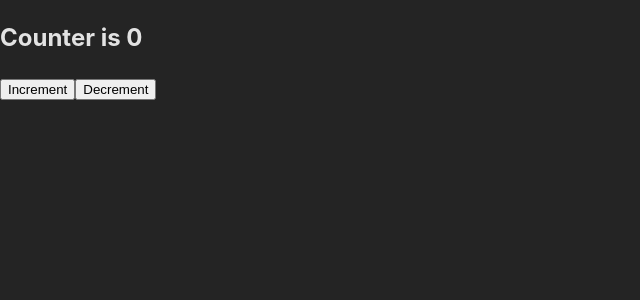
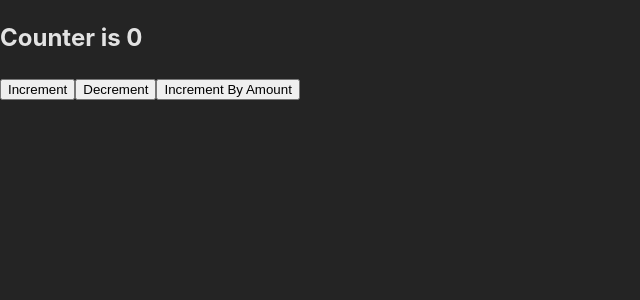
Before and after one commit to GhMamadreza84/Redux-Toolkit-Practice, a React (Vite) app: page / in a window 1280 px wide. Shown: the top 300 px of the page, without its empty margins (0-640 px from the left). Built offline with nearby package versions, Linux system fonts and the light colour scheme.

Commit message:
add button incrementByAmount

```diff
--- a/src/components/Counter.jsx
+++ b/src/components/Counter.jsx
@@ -1,5 +1,5 @@
 import { useSelector, useDispatch } from "react-redux";
-import { selectCounter } from "../features/CounterSlice";
+import { incrementByAmount, selectCounter } from "../features/CounterSlice";
 import { increment, decrement } from "../features/CounterSlice";
 import Store from "../app/Store";
 
@@ -11,6 +11,7 @@ const Counter = () => {
       <h2>Counter is {counter}</h2>
       <button onClick={() => dispatch(increment())}>Increment</button>
       <button onClick={() => dispatch(decrement())}>Decrement</button>
+      <button onClick={() => dispatch(incrementByAmount(2))}>Increment By Amount</button>
     </div>
   );
 };
--- a/src/features/counterSlice.jsx
+++ b/src/features/counterSlice.jsx
@@ -20,5 +20,5 @@ const CounterSlice = createSlice({
 });
 
 export default CounterSlice.reducer;
-export const { increment, decrement } = CounterSlice.actions;
+export const { increment, decrement ,incrementByAmount} = CounterSlice.actions;
 export const selectCounter = (Store) => Store.counter.counterValue;
```
